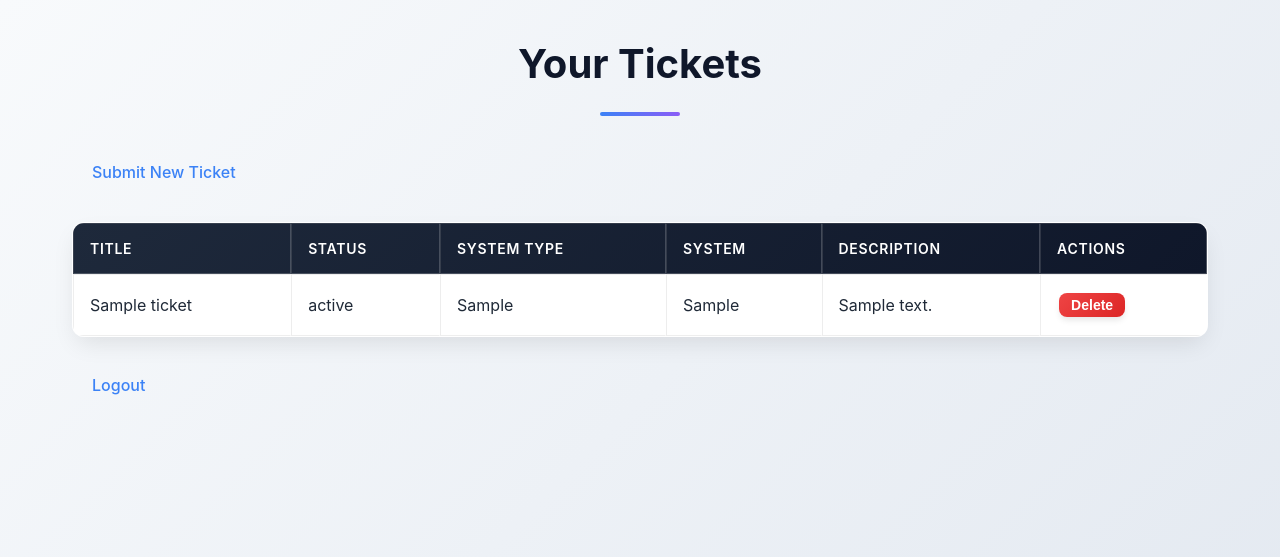
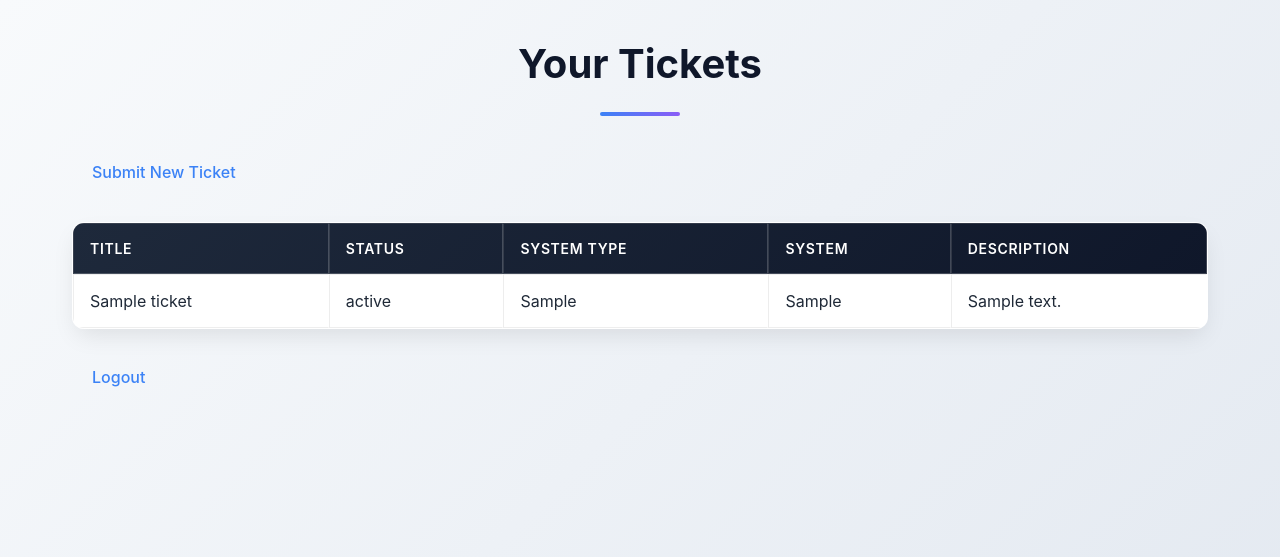
Before and after one commit to QAmaxime/help-desk, a Flask app: page /user in a window 1280 px wide. Shown: the top 557 px of the page. Run offline with Flask 3, Linux system fonts and the light colour scheme; a user stored in the database is signed in; tables that the repository leaves empty hold one stand-in row (values such as "Sample post").

Commit message:
ridonkulous

```diff
--- a/app/templates/user_home.html
+++ b/app/templates/user_home.html
@@ -18,7 +18,6 @@
             <th>System Type</th>
             <th>System</th>
             <th>Description</th>
-            <th>Actions</th>
         </tr>
     </thead>
     <tbody>
@@ -29,9 +28,6 @@
             <td>{{ ticket.system_type }}</td>
             <td>{{ ticket.system }}</td>
             <td>{{ ticket.description }}</td>
-            <td><form method="post" action="{{ url_for('main.delete_ticket', ticket_id=ticket.id) }}" style="display:inline;" onsubmit="return confirm('Are you sure you want to delete `{{ ticket.title }}`?');">
-                <button class="btn btn-sm btn-danger">Delete</button>
-            </form></td>
         </tr>
         {% endfor %}
     </tbody>
```
